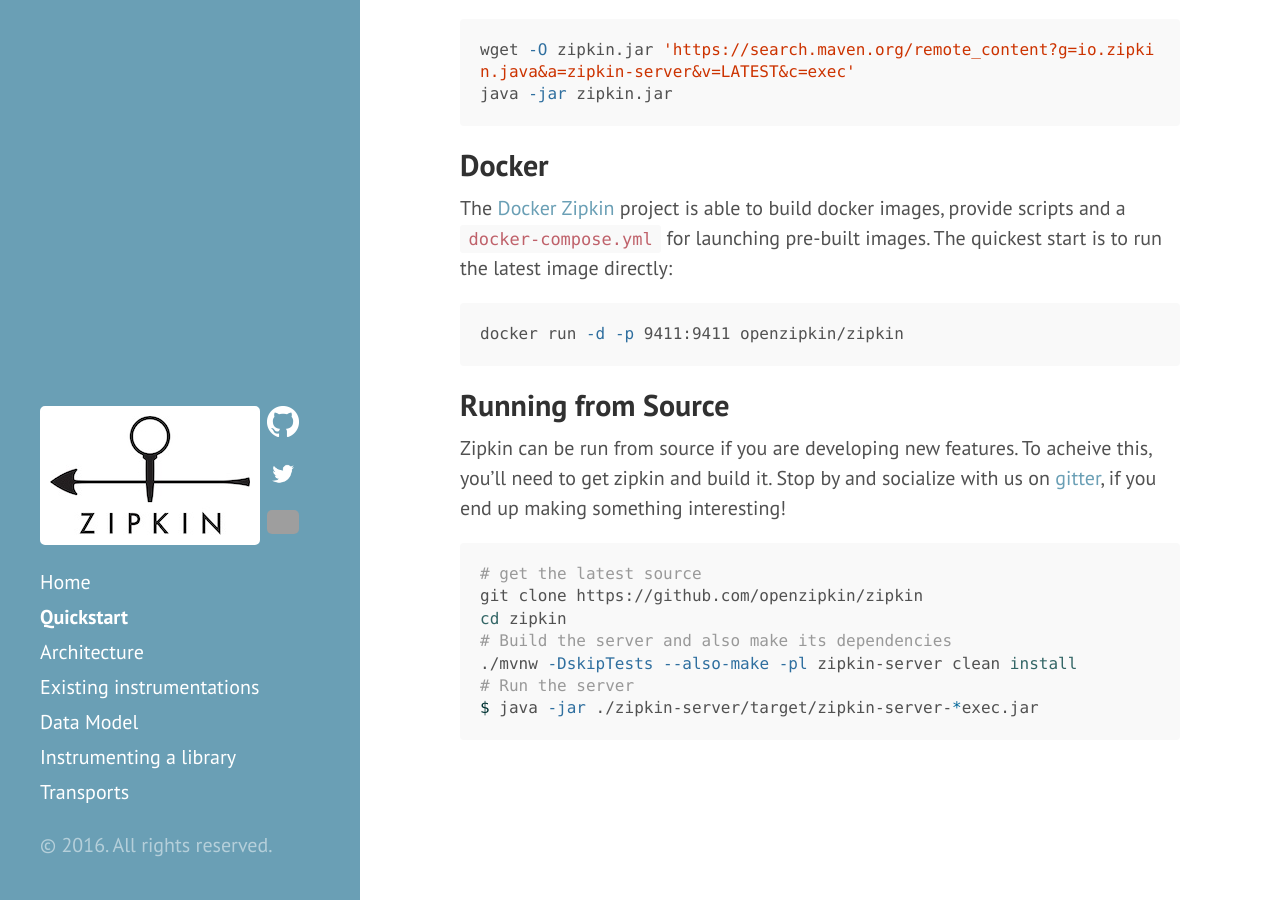
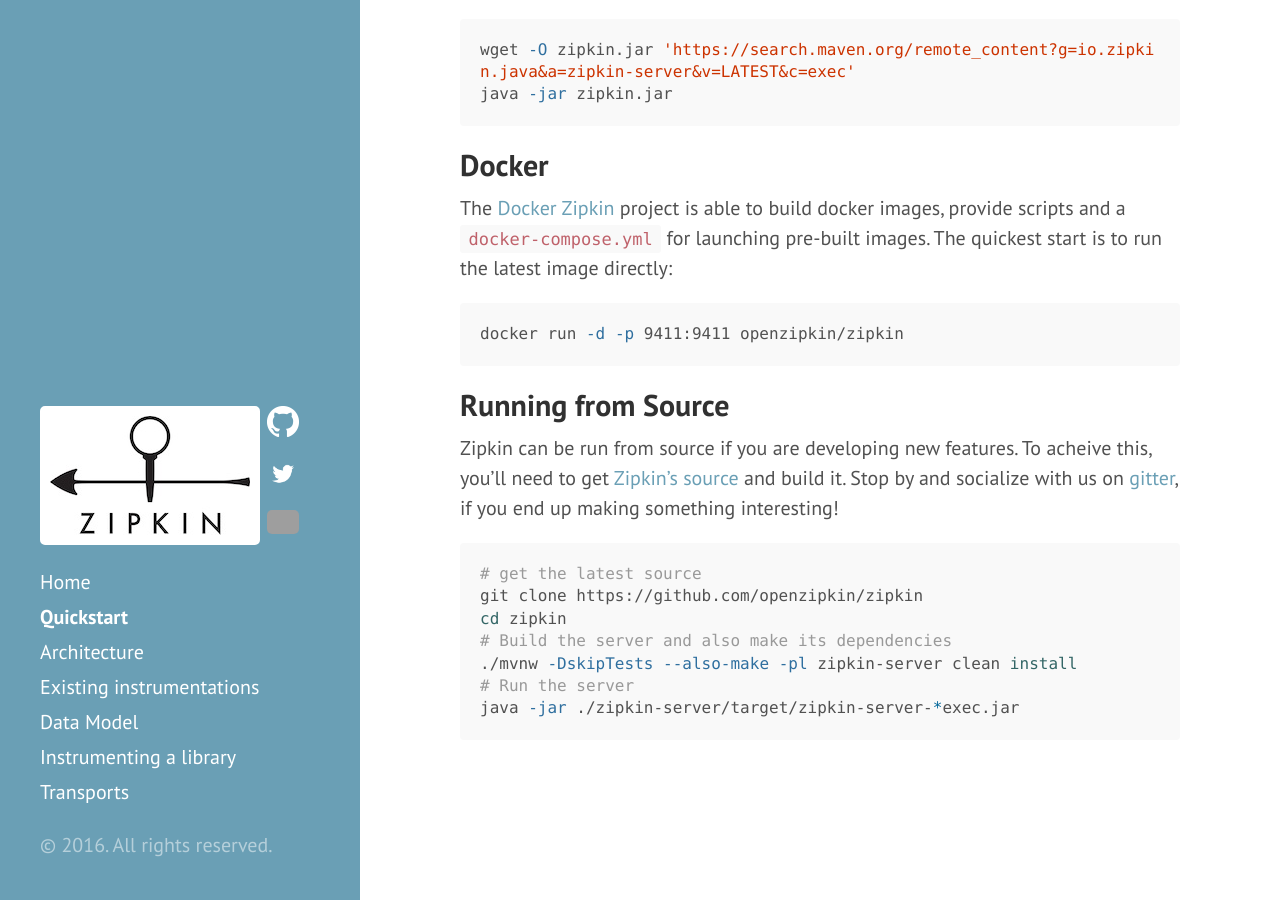
Before and after one commit to openzipkin/openzipkin.github.io, a Jekyll site: the page built from pages/quickstart.md, in a window 1280 px wide and 900 px high, scrolled down 509 px. Built offline with Jekyll 4.4.1, drawn with Linux system fonts in a browser that asks for light colours.

Commit message:
Adds source link

```diff
--- a/pages/quickstart.md
+++ b/pages/quickstart.md
@@ -30,7 +30,7 @@
 
 ## Running from Source
 
-Zipkin can be run from source if you are developing new features. To acheive this, you'll need to get zipkin and build it.
+Zipkin can be run from source if you are developing new features. To acheive this, you'll need to get [Zipkin's source](https://github.com/openzipkin/zipkin) and build it.
 Stop by and socialize with us on [gitter](https://gitter.im/openzipkin/zipkin), if you end up making something interesting!
 
 ~~~ bash
@@ -40,5 +40,5 @@
 # Build the server and also make its dependencies
 ./mvnw -DskipTests --also-make -pl zipkin-server clean install
 # Run the server
-$ java -jar ./zipkin-server/target/zipkin-server-*exec.jar
+java -jar ./zipkin-server/target/zipkin-server-*exec.jar
 ~~~
```
